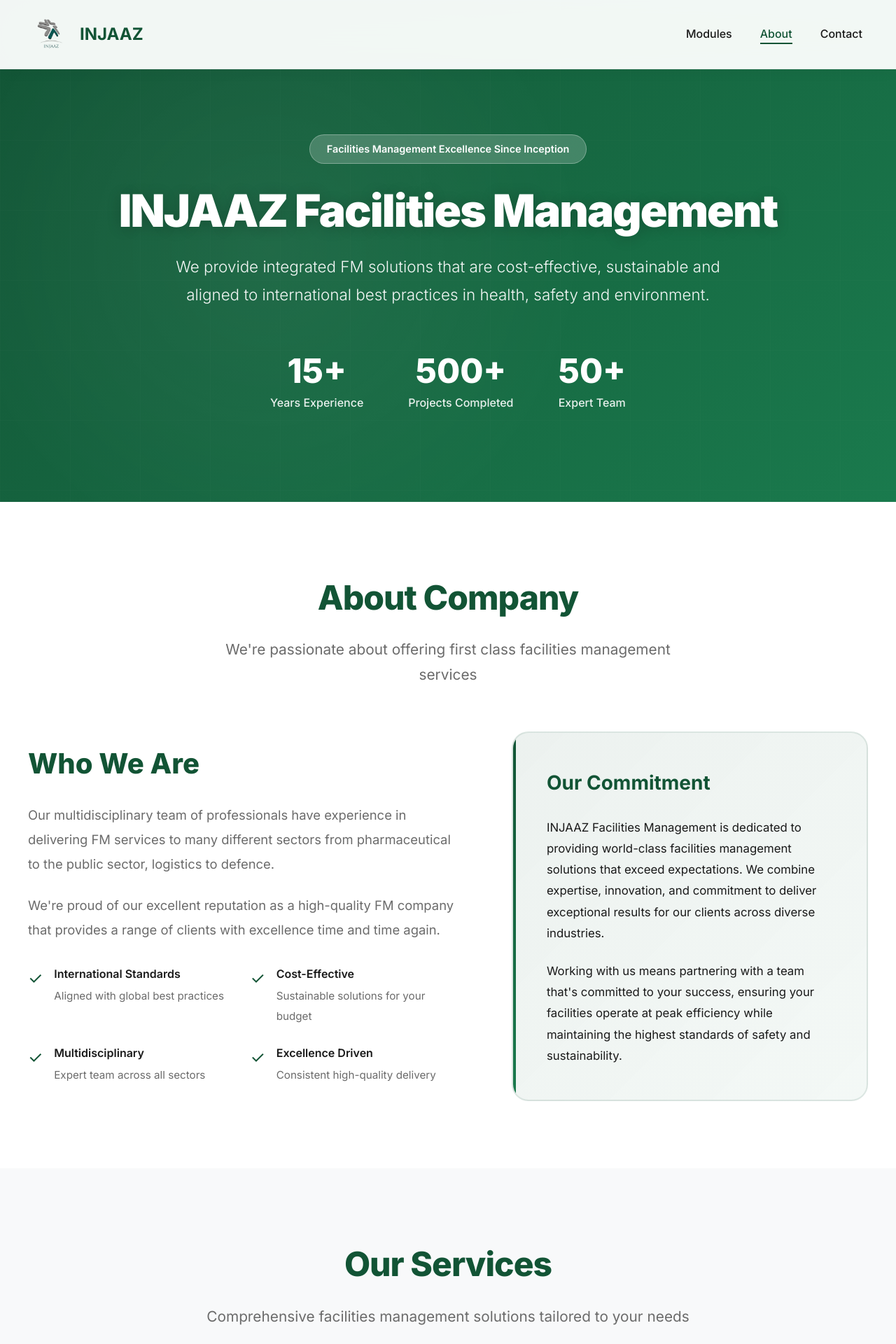
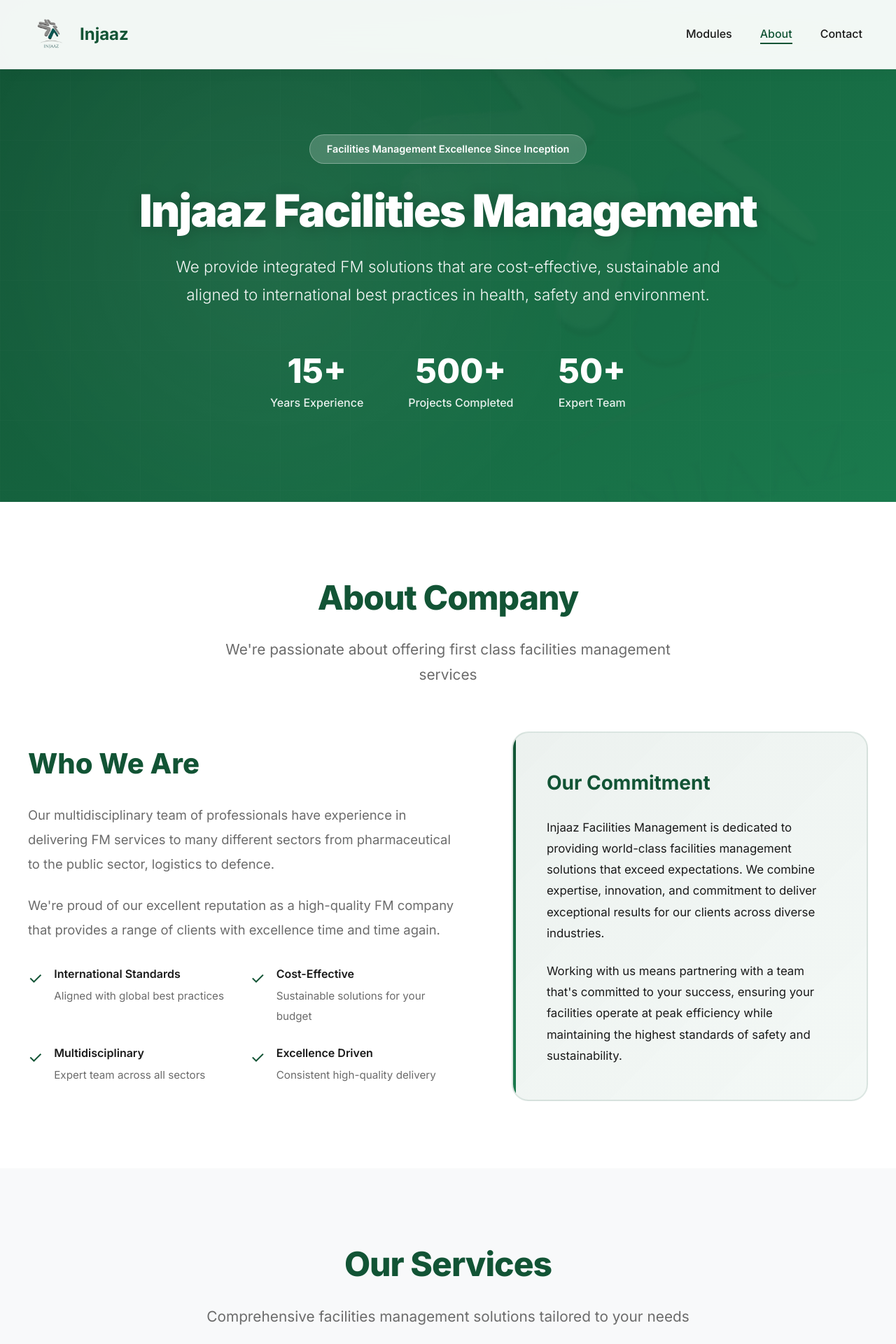
Before and after one commit to arshithinjaaz/Injaaz-App, a Flask app: page /about in a window 1280 px wide. Shown: the top 1920 px of the page at 70% size. Run offline with Flask 3, Linux system fonts and the light colour scheme; some libraries are stand-ins or nearby versions.

Commit message:
#About page 2

```diff
--- a/templates/about.html
+++ b/templates/about.html
@@ -3,8 +3,8 @@
 <head>
   <meta charset="UTF-8">
   <meta name="viewport" content="width=device-width, initial-scale=1.0, maximum-scale=5.0, user-scalable=yes, viewport-fit=cover">
-  <title>About Us - INJAAZ Facilities Management</title>
-  <meta name="description" content="INJAAZ Facilities Management provides integrated FM solutions that are cost-effective, sustainable and aligned to international best practices.">
+  <title>About Us - Injaaz Facilities Management</title>
+  <meta name="description" content="Injaaz Facilities Management provides integrated FM solutions that are cost-effective, sustainable and aligned to international best practices.">
   <link rel="icon" type="image/png" href="{{ url_for('static', filename='logo.png') }}">
 
   <!-- PWA Meta Tags -->
@@ -57,6 +57,25 @@
         radial-gradient(circle at 80% 70%, rgba(26, 122, 77, 0.02) 0%, transparent 40%);
       pointer-events: none;
       z-index: 0;
+    }
+
+    /* Logo background on the right */
+    body::after {
+      content: '';
+      position: fixed;
+      top: 50%;
+      right: -10%;
+      transform: translateY(-50%) rotate(-15deg);
+      width: 900px;
+      height: 900px;
+      background-image: url("{{ url_for('static', filename='logo.png') }}");
+      background-size: contain;
+      background-repeat: no-repeat;
+      background-position: center;
+      opacity: 0.04;
+      pointer-events: none;
+      z-index: 0;
+      filter: blur(0.5px);
     }
 
     /* Navigation */
@@ -604,6 +623,13 @@
 
     /* Responsive */
     @media (max-width: 968px) {
+      body::after {
+        width: 600px;
+        height: 600px;
+        right: -20%;
+        opacity: 0.02;
+      }
+
       .nav-container {
         padding: 1rem 1.5rem;
       }
@@ -676,8 +702,8 @@
   <nav class="nav" id="navbar">
     <div class="nav-container">
       <a href="/dashboard" class="logo">
-        <img src="{{ url_for('static', filename='logo.png') }}" alt="INJAAZ Logo">
-        <span>INJAAZ</span>
+        <img src="{{ url_for('static', filename='logo.png') }}" alt="Injaaz Logo">
+        <span>Injaaz</span>
       </a>
       <ul class="nav-menu">
         <li><a href="/dashboard#modules">Modules</a></li>
@@ -691,7 +717,7 @@
   <section class="hero">
     <div class="hero-content">
       <div class="hero-badge">Facilities Management Excellence Since Inception</div>
-      <h1>INJAAZ Facilities Management</h1>
+      <h1>Injaaz Facilities Management</h1>
       <p>We provide integrated FM solutions that are cost-effective, sustainable and aligned to international best practices in health, safety and environment.</p>
 
       <div class="hero-stats">
@@ -758,7 +784,7 @@
 
         <div class="about-highlight">
           <h3>Our Commitment</h3>
-          <p>INJAAZ Facilities Management is dedicated to providing world-class facilities management solutions that exceed expectations. We combine expertise, innovation, and commitment to deliver exceptional results for our clients across diverse industries.</p>
+          <p>Injaaz Facilities Management is dedicated to providing world-class facilities management solutions that exceed expectations. We combine expertise, innovation, and commitment to deliver exceptional results for our clients across diverse industries.</p>
           <p style="margin-top: 1.5rem;">Working with us means partnering with a team that's committed to your success, ensuring your facilities operate at peak efficiency while maintaining the highest standards of safety and sustainability.</p>
         </div>
       </div>
@@ -837,7 +863,7 @@
 
     <!-- Values Section -->
     <section class="values-section">
-      <h2 class="section-title">Why Choose INJAAZ?</h2>
+      <h2 class="section-title">Why Choose Injaaz?</h2>
       <div class="values-grid">
         <div class="value-item">
           <span class="value-icon">✨</span>
@@ -899,7 +925,7 @@
 
   <!-- Footer -->
   <footer class="footer">
-    <p>© 2026 INJAAZ Facilities Management. All rights reserved.</p>
+    <p>© 2026 Injaaz Facilities Management. All rights reserved.</p>
   </footer>
 
   <script>
```
